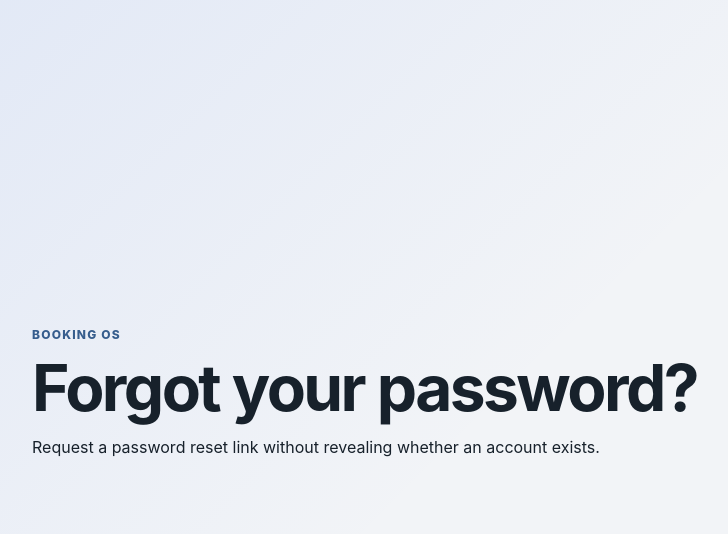
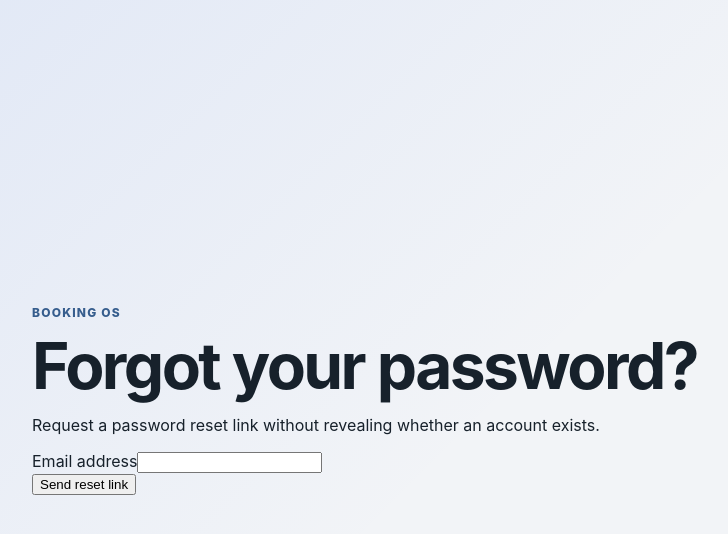
Before and after one commit to hiephanguyen01/booking-os, a Next.js app in the folder apps/web-console/: page /password/forgot in a window 1280 px wide. Shown: the top 534 px of the page, without its empty margins (32-760 px from the left). Built offline with nearby package versions, Linux system fonts and the light colour scheme.

Commit message:
feat(web-console): wire forgot-password form

```diff
--- a/apps/web-console/app/password/forgot/page.tsx
+++ b/apps/web-console/app/password/forgot/page.tsx
@@ -1,3 +1,5 @@
+import { ForgotPasswordForm } from "../../../src/components/identity-forms";
+
 export default function ForgotPasswordPage() {
   return (
     <main className="console-shell">
@@ -5,6 +7,7 @@ export default function ForgotPasswordPage() {
         <p className="product-label">Booking OS</p>
         <h1 id="forgot-password-title">Forgot your password?</h1>
         <p>Request a password reset link without revealing whether an account exists.</p>
+        <ForgotPasswordForm />
       </section>
     </main>
   );
```
